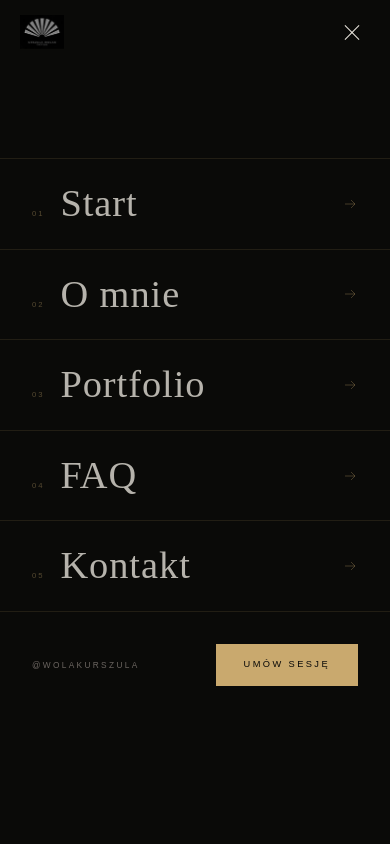
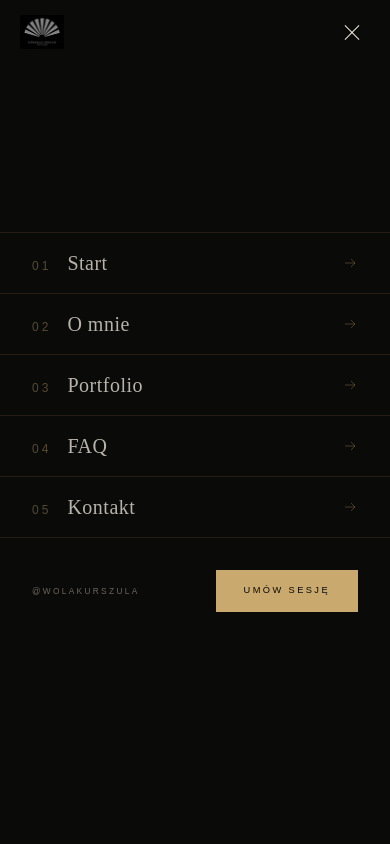
Before and after one commit to Gho2st/tattoo, a Next.js app: page / in a window 390 px wide. Both pictures are taken after a click on the button "Otwórz menu". Shown: the top 844 px of the page. Built offline with nearby package versions, Linux system fonts and the light colour scheme.

Commit message:
Update Nav.jsx

```diff
--- a/components/Nav.jsx
+++ b/components/Nav.jsx
@@ -153,13 +153,13 @@ export default function Navbar() {
               {/* Numer + nazwa */}
               <div className="flex items-baseline gap-4">
                 <span
-                  className="text-[0.48rem] tracking-[0.25em] text-[#c9a96e]/40 tabular-nums"
+                  className="text-xs tracking-[0.25em] text-[#c9a96e]/40 tabular-nums"
                   style={{ fontFamily: "'Montserrat', sans-serif" }}
                 >
                   0{i + 1}
                 </span>
                 <span
-                  className="text-[2.4rem] sm:text-[3rem] font-light tracking-wide text-[#f0ece3]/75 group-hover:text-[#f0ece3] transition-colors duration-200"
+                  className="text-xl  font-light tracking-wide text-[#f0ece3]/75 group-hover:text-[#f0ece3] transition-colors duration-200"
                   style={{ fontFamily: "'Cormorant Garamond', serif" }}
                 >
                   {link.label}
```
